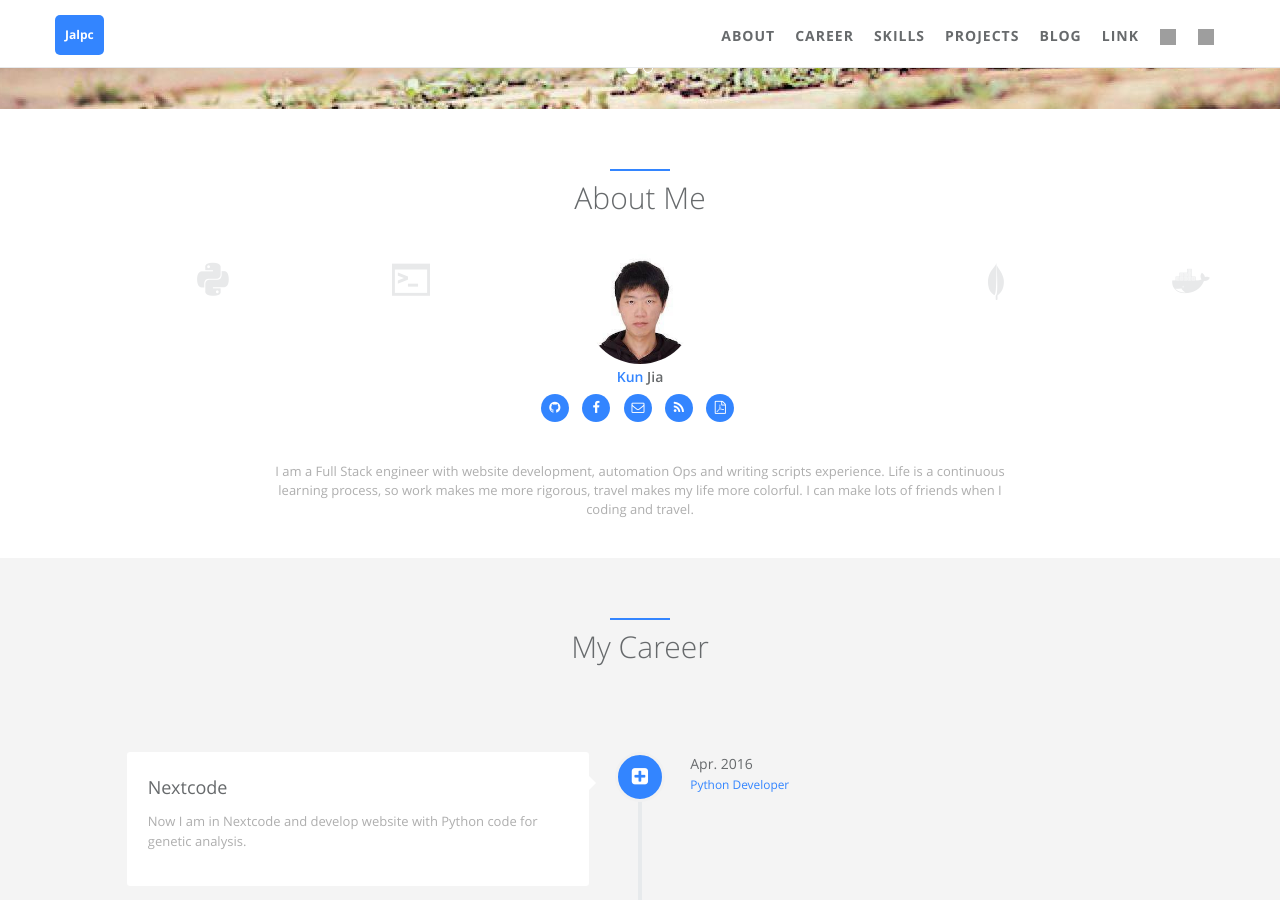
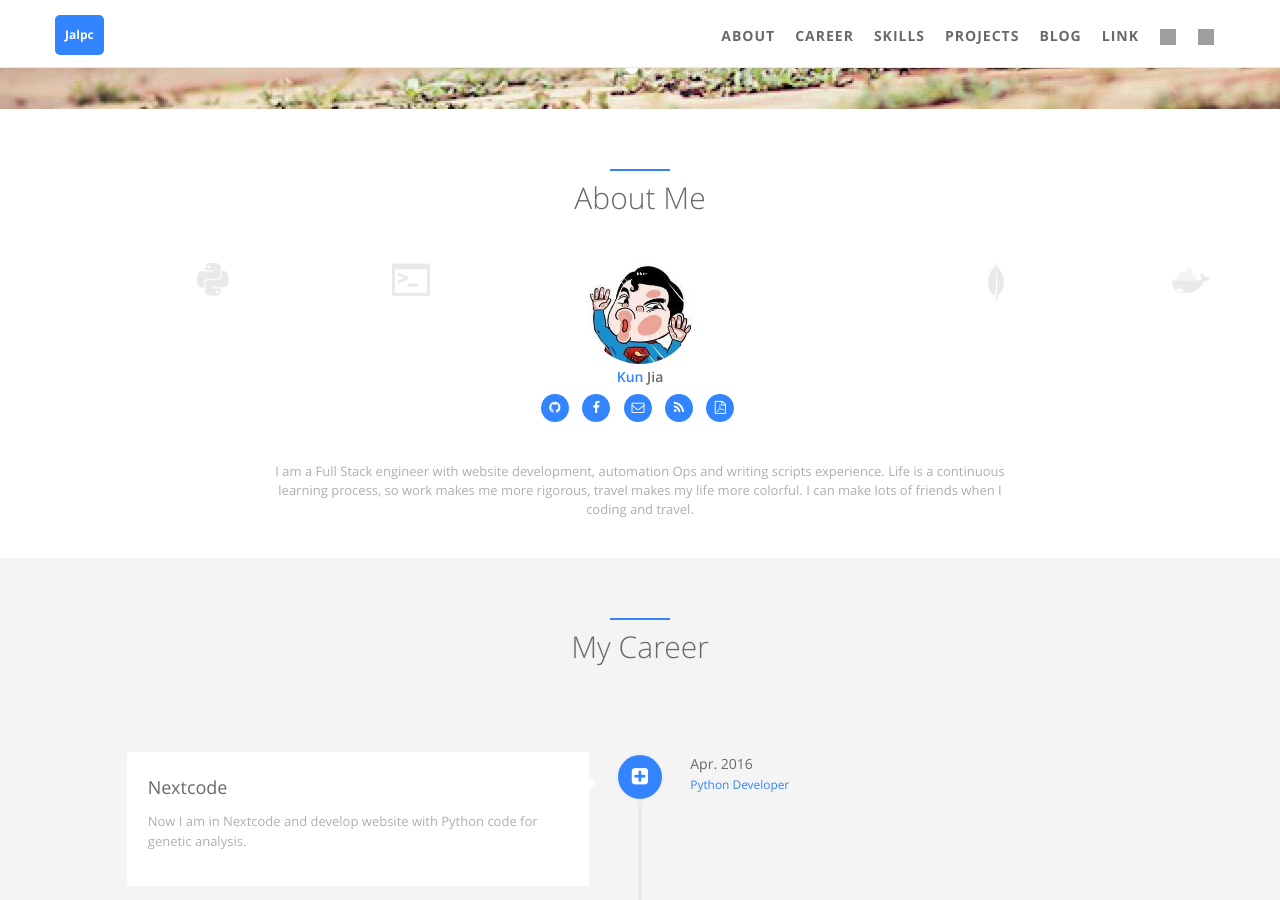
Before and after one commit to utafrali/personal-website, a Jekyll site: the page built from index.html, in a window 1280 px wide and 900 px high, scrolled down 361 px. Built offline with Jekyll 4.4.1, drawn with Linux system fonts in a browser that asks for light colours; grey boxes are pictures that could not be loaded.

Commit message:
change avatar

```diff
--- a/_config.yml
+++ b/_config.yml
@@ -18,7 +18,7 @@ author:  # change following line to your infomation.
   email: me@jack003.com  # Leave blank if you don't have now
   facebook_username: jiakunnj  # Leave blank if you don't have now
   github_username: jarrekk  # Leave blank if you don't have now
-  avatar: /static/assets/img/landing/Jack.jpg  # upload your avatar at directory and edit it.
+  avatar: /static/assets/img/landing/Jack.jpeg  # upload your avatar at directory and edit it.
   skill_icon1:
     - name: icon-python
     - name: icon-shell
```
Also changed, not shown: static/assets/img/landing/Jack.jpeg (added), static/assets/img/landing/Jack.jpg (deleted).
